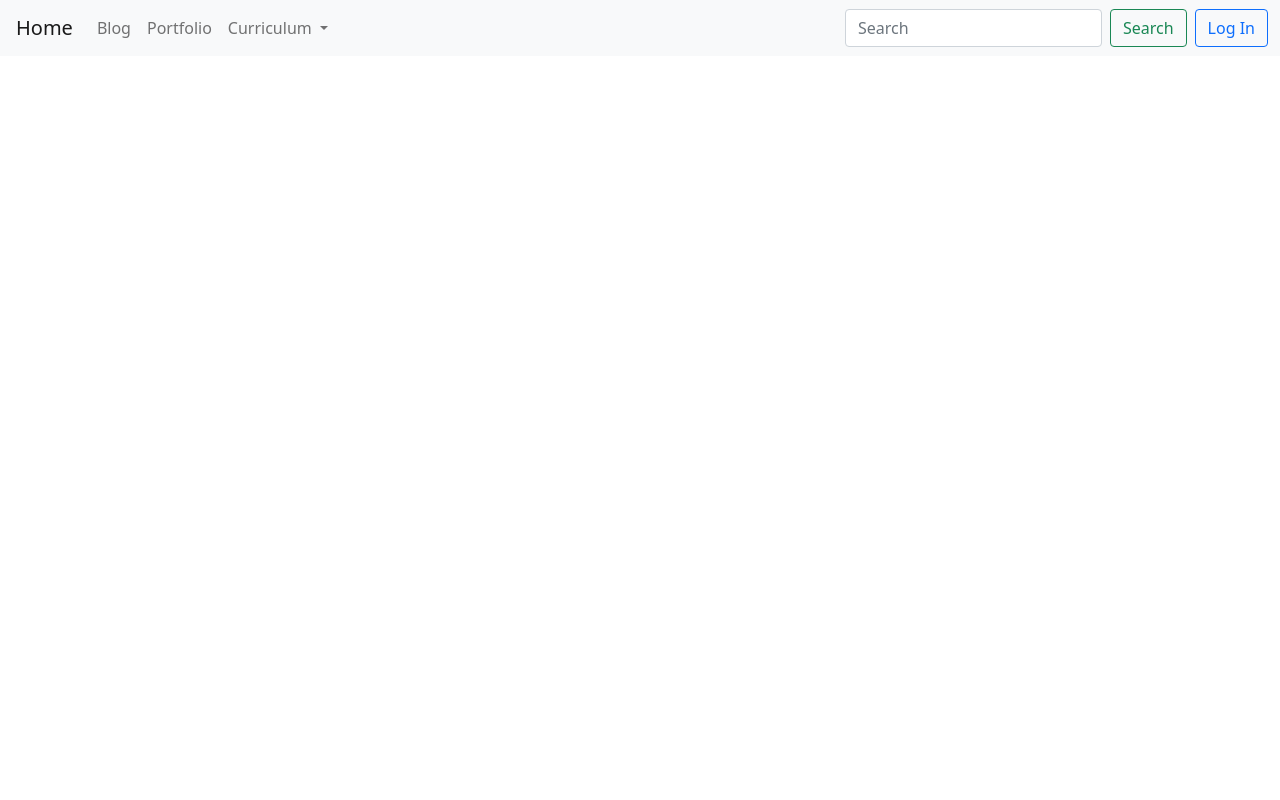
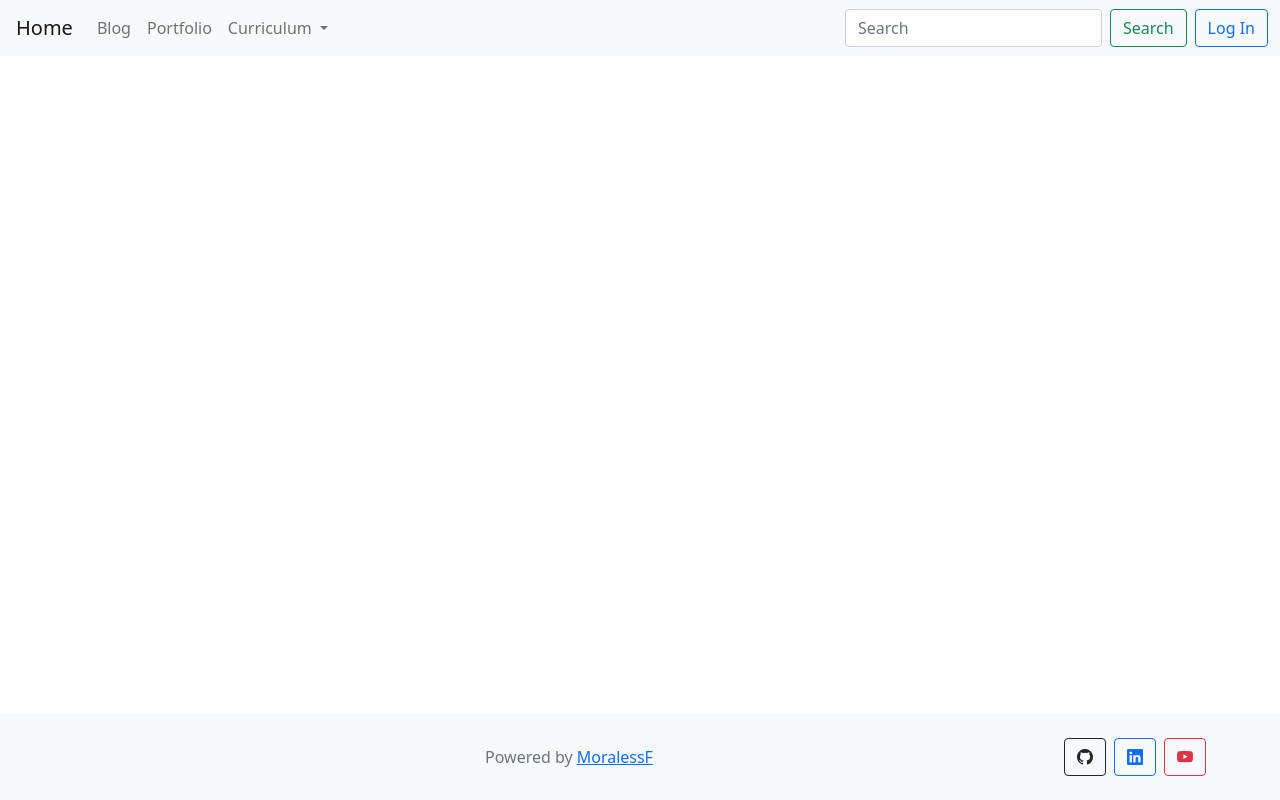
Before and after one commit to MoralessF/personalBlog, a plain HTML site: page index.html in a window 1280 px wide. Drawn offline with nearby package versions, Linux system fonts and the light colour scheme.

Commit message:
Footer insertion to the index.html file and responsiveness bugs were fixed.

```diff
--- a/index.html
+++ b/index.html
@@ -8,26 +8,43 @@
     <link href="https://cdn.jsdelivr.net/npm/bootstrap@5.1.3/dist/css/bootstrap.min.css" rel="stylesheet" integrity="sha384-1BmE4kWBq78iYhFldvKuhfTAU6auU8tT94WrHftjDbrCEXSU1oBoqyl2QvZ6jIW3" crossorigin="anonymous">
     <link rel="stylesheet" href="https://cdn.jsdelivr.net/npm/bootstrap-icons@1.8.1/font/bootstrap-icons.css">
     <title>Welcome!</title>
+    <link rel="icon" type="image/x-icon" href="https://cdn-icons-png.flaticon.com/512/714/714015.png">
 </head>
-<body>
+<body class="d-flex flex-column h-100">
     <header>
         <nav class="navbar navbar-expand-sm navbar-light bg-light">
             <div class="container-fluid">
-                <a class="navbar-brand" href="#"><i class="bi bi-house-door d-none d-sm-inline d-md-none" data-toggle="tooltip" title="Go to Home page"></i><span class="d-sm-none d-md-inline ms-1">Home</span></a>
+                <a class="navbar-brand" href="#">
+                    <i class="bi bi-house-door d-none d-sm-inline d-md-none" data-toggle="tooltip" title="Go to Home page"></i>
+                    <span class="d-sm-none d-md-inline ms-1">
+                        Home
+                    </span>
+                </a>
                 <button class="navbar-toggler" type="button" data-bs-toggle="collapse" data-bs-target="#navbarSupportedContent" aria-controls="navbarSupportedContent" aria-expanded="false" aria-label="Toggle navigation">
                     <span class="navbar-toggler-icon"></span>
                 </button>
                 <div class="collapse navbar-collapse" id="navbarSupportedContent">
                     <ul class="navbar-nav me-auto mb-2 mb-sm-0">
                         <li class="nav-item">
-                            <a class="nav-link" aria-current="page" href="#"><i class="bi bi-file-earmark-post d-md-none d-none d-sm-inline" data-toggle="tooltip" title="Go to Blog"></i><span class="d-sm-none d-md-inline">Blog</span></a>
+                            <a class="nav-link" aria-current="page" href="#"><i class="bi bi-file-earmark-post d-md-none d-none d-sm-inline" data-toggle="tooltip" title="Go to Blog"></i>
+                                <span class="d-sm-none d-md-inline">
+                                    Blog
+                                </span>
+                            </a>
                         </li>
                         <li class="nav-item">
-                            <a class="nav-link" href="#"><i class="bi bi-pc-display-horizontal d-md-none d-none d-sm-inline" data-toggle="tooltip" title="Go to Portfolio"></i> <span class="d-sm-none d-md-inline">Portfolio</span></a>
+                            <a class="nav-link" href="#"><i class="bi bi-pc-display-horizontal d-md-none d-none d-sm-inline" data-toggle="tooltip" title="Go to Portfolio"></i>
+                                <span class="d-sm-none d-md-inline">
+                                    Portfolio
+                                </span>
+                            </a>
                         </li>
                         <li class="nav-item dropdown">
                             <a class="nav-link dropdown-toggle" href="#" id="navbarDropdown" role="button" data-bs-toggle="dropdown" aria-expanded="false">
-                                <i class="bi bi-file-person d-md-none d-none d-sm-inline" data-toggle="tooltip" title="Go to Curriculum"></i> <span class="d-sm-none d-md-inline">Curriculum</span>
+                                <i class="bi bi-file-person d-md-none d-none d-sm-inline" data-toggle="tooltip" title="Go to Curriculum"></i>
+                                <span class="d-sm-none d-md-inline">
+                                    Curriculum
+                                </span>
                             </a>
                             <ul class="dropdown-menu" aria-labelledby="navbarDropdown">
                             <li><a class="dropdown-item" href="#">Professional Experience</a></li>
@@ -47,6 +64,28 @@
             </div>
         </nav>
     </header>
+    <main>
+
+    </main>
+
+    <footer class="footer p-4 fixed-bottom bg-light">
+        <div class="container d-flex w-100 d-flex justify-content-center pe-1 ps-1">
+            <div class="d-none flex-fill d-sm-flex align-items-center justify-content-center">
+                <span class="text-muted me-1 user-select-none">Powered by </span><a class="text-primary" href="./cv.html">MoralessF</a>
+            </div>
+            <div class=" d-flex justify-content-around">
+                <a href="https://github.com/MoralessF/personalBlog" class="btn btn-outline-dark me-4 me-sm-2" data-toggle="tooltip" title="Go to the repo of this project">
+                    <i class="bi bi-github"></i>
+                </a>
+                <a href="https://www.linkedin.com/in/flaviomoralesang/" class="btn btn-outline-primary me-4 me-sm-2" data-toggle="tooltip" title="Go to the Dev's LinkedIn page">
+                    <i class="bi bi-linkedin"></i>
+                </a>
+                <a href="https://www.linkedin.com/in/flaviomoralesang/" class="btn btn-outline-danger" data-toggle="tooltip" title="Go to the Dev's Youtube channel">
+                    <i class="bi bi-youtube"></i>
+                </a>
+            </div>
+        </div>
+      </footer>
     <!-- JavaScript Bundle with Popper -->
     <script src="https://cdn.jsdelivr.net/npm/bootstrap@5.1.3/dist/js/bootstrap.bundle.min.js" integrity="sha384-ka7Sk0Gln4gmtz2MlQnikT1wXgYsOg+OMhuP+IlRH9sENBO0LRn5q+8nbTov4+1p" crossorigin="anonymous"></script>
     <script src="index.js"></script>
```
